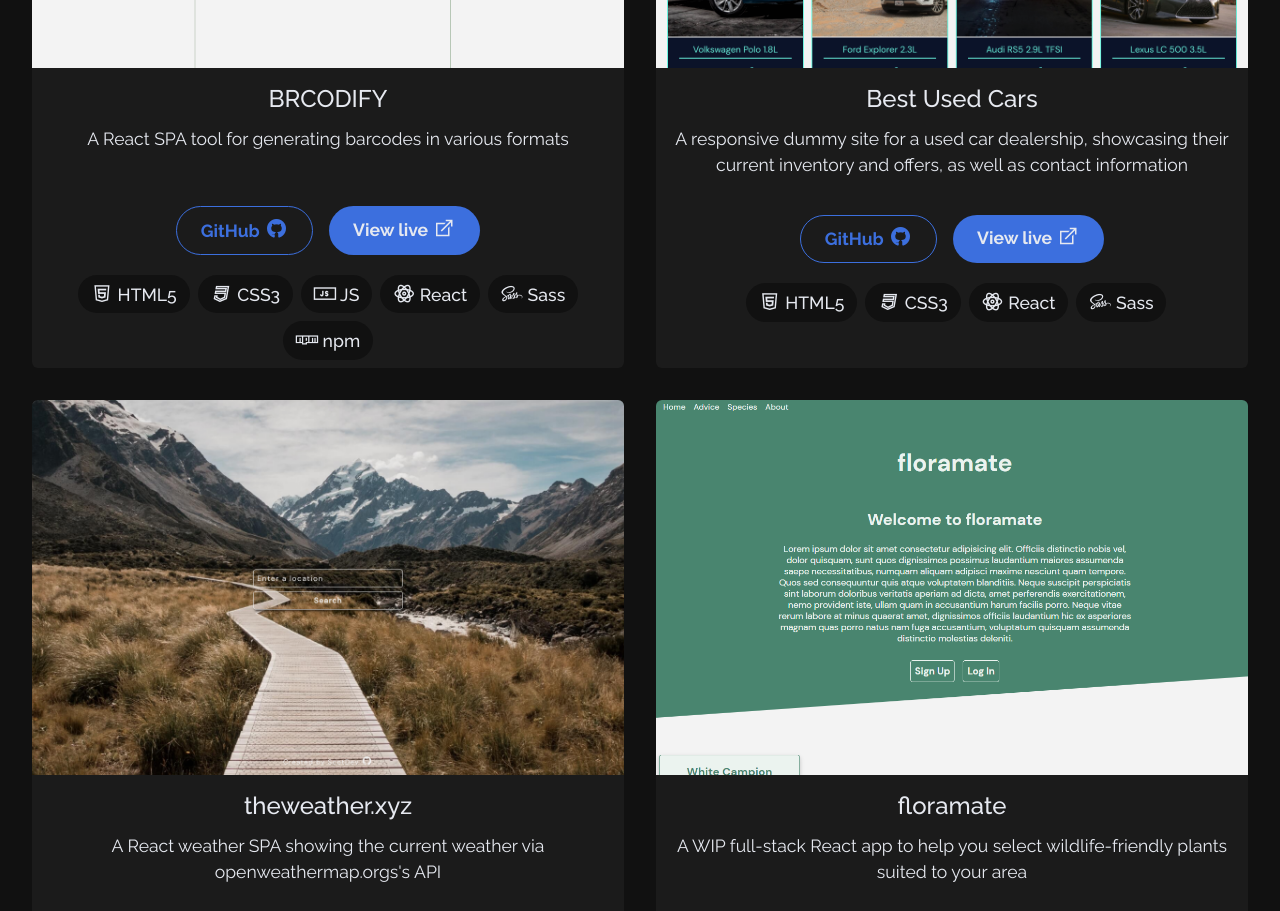
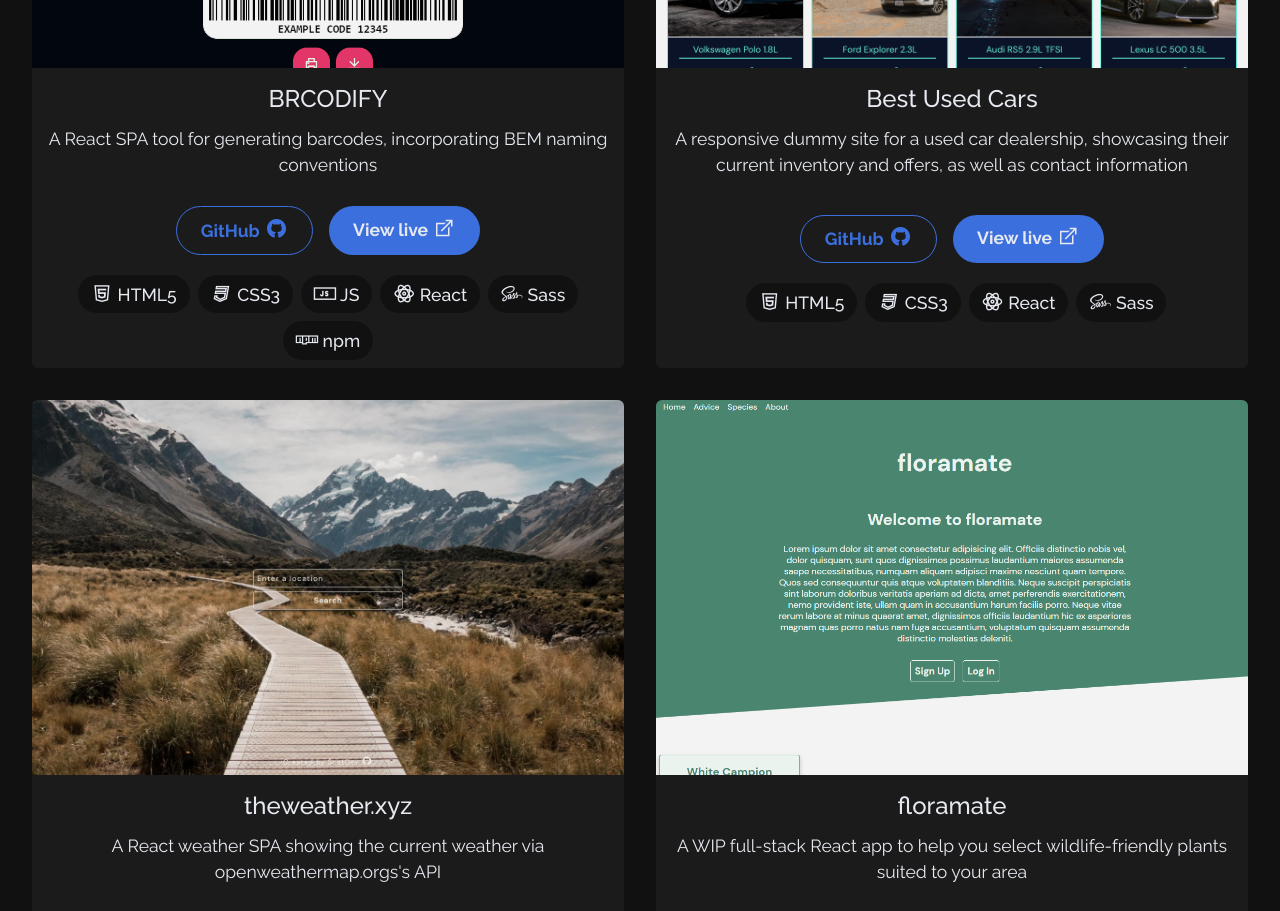
Before and after one commit to ScotDev/Personal-site, a React (Create React App) app: page / in a window 1280 px wide. Shown: the part 820-1731 px from the top of the page. Built offline with nearby package versions, Linux system fonts and the light colour scheme.

Commit message:
Updated BRCODIFY image and text description

```diff
--- a/public/scss/styles.scss
+++ b/public/scss/styles.scss
@@ -1,5 +1,4 @@
 @import url('https://fonts.googleapis.com/css2?family=Raleway:wght@400;500;700&display=swap');
-@import '../../node_modules/line-awesome/dist/line-awesome/scss/line-awesome.scss';
 
 @import '_navbar';
 @import '_showcase';
--- a/src/site_data.json
+++ b/src/site_data.json
@@ -3,7 +3,7 @@
     "id": "1",
     "img": "brc",
     "title": "BRCODIFY",
-    "description": "A React SPA tool for generating barcodes in various formats",
+    "description": "A React SPA tool for generating barcodes, incorporating BEM naming conventions",
     "url": "https://www.brcodify.com/",
     "link_alias": "brcodify.com",
     "github_link": "https://github.com/ScotDev/BRCODIFY-REACT",
```
Also changed, not shown: src/assets/img/brc.png.
